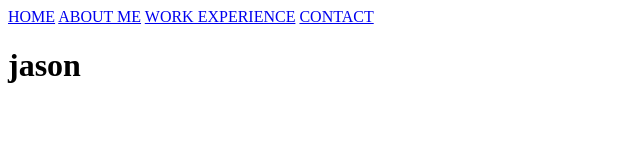
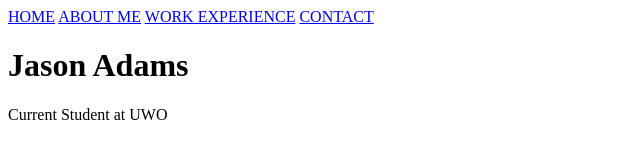
Before and after one commit to jadams73/tutorial1, a plain HTML site: page Index.html in a window 1280 px wide. Shown: the whole page, without its empty margins (0-640 px from the left). Drawn offline with Linux system fonts and the light colour scheme.

Commit message:
Update Index.html

```diff
--- a/Index.html
+++ b/Index.html
@@ -5,7 +5,10 @@
         <a href="#work">WORK EXPERIENCE</a>
         <a href="#contact">CONTACT</a>
     </div>
-    <body>
-        <h1>jason</h1>
-    </body>
+    <div class="home-image">
+        <div class="home-text">
+            <h1>Jason Adams</h1>
+            <p>Current Student at UWO</p>
+        </div>
+    </div>
 </html>
```
